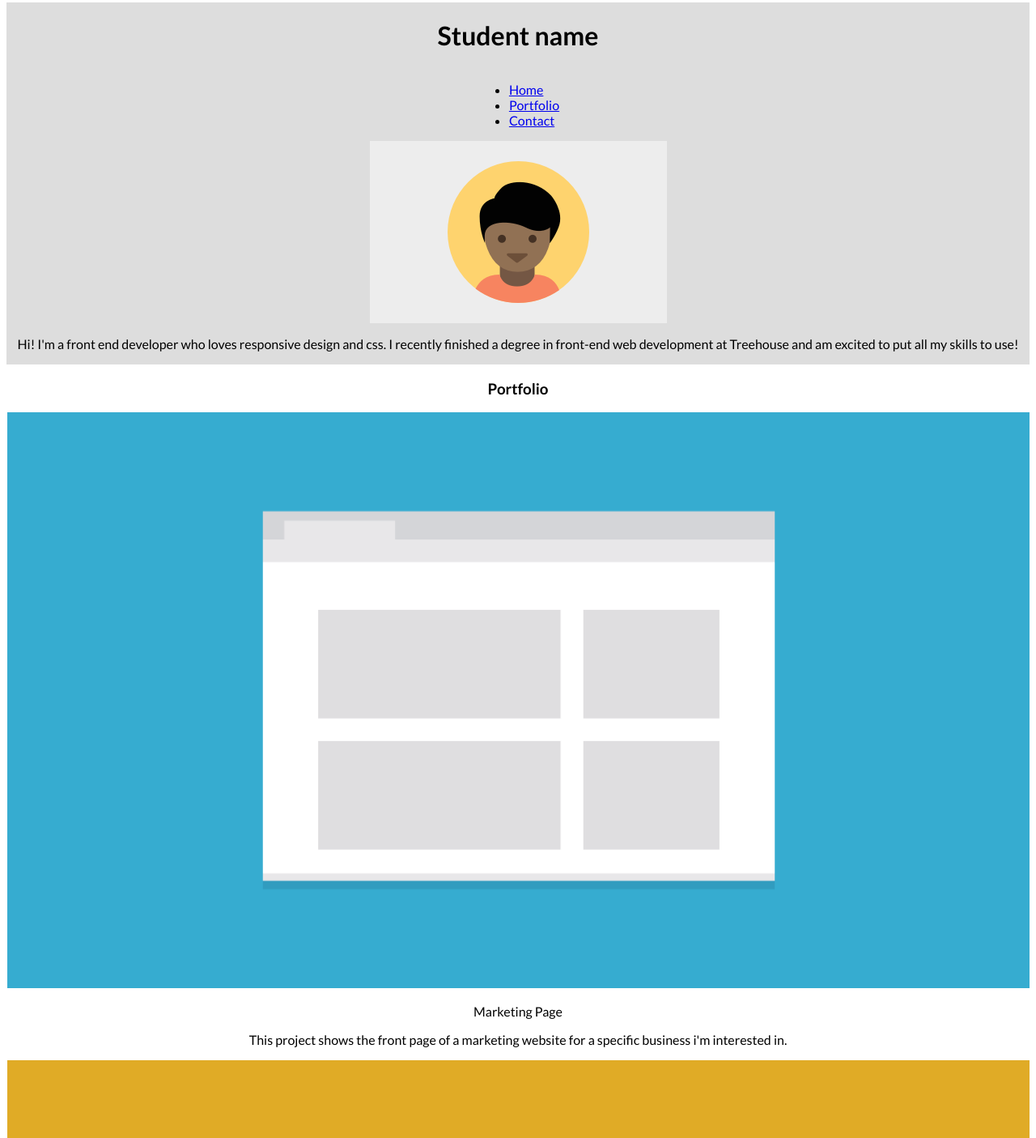
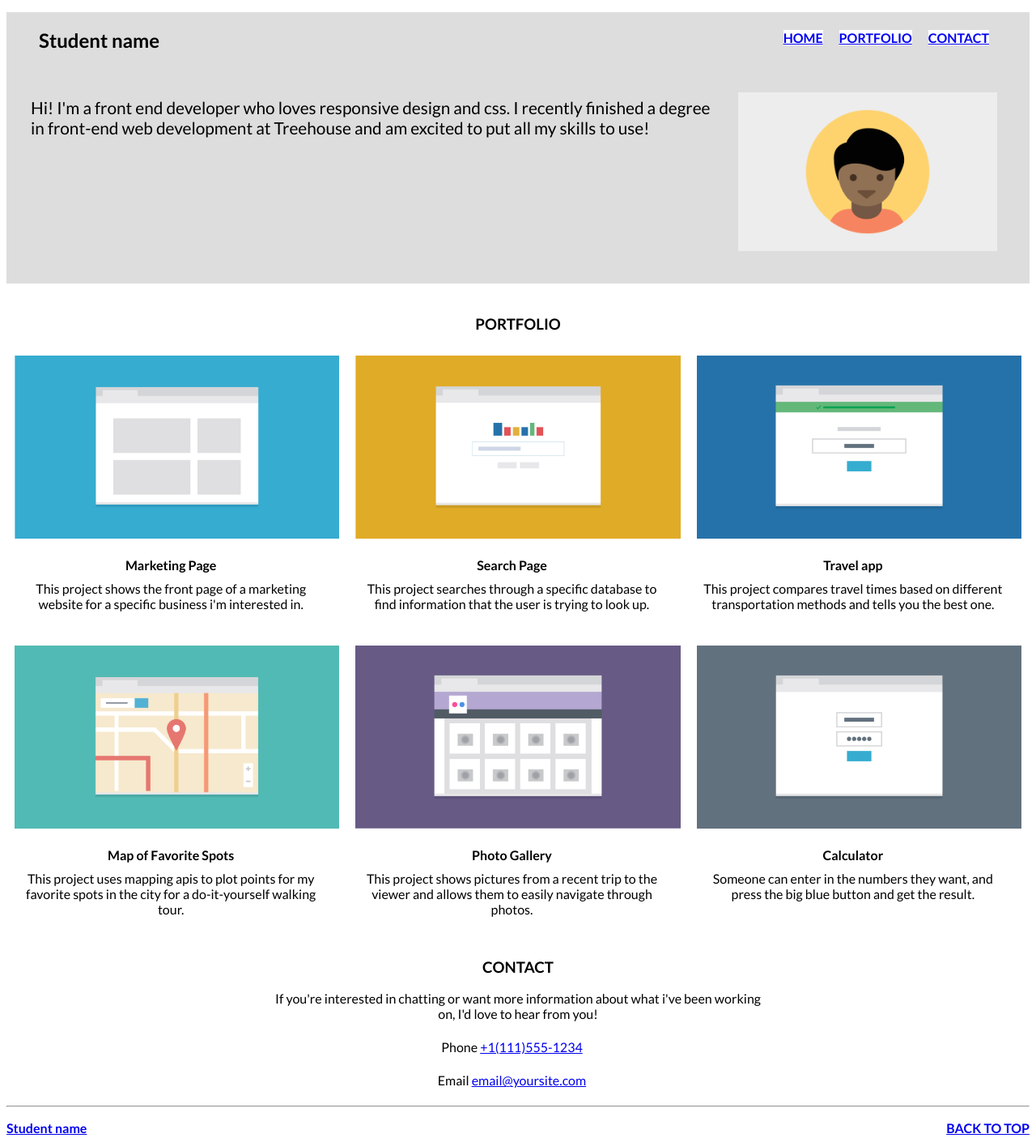
Before and after one commit to mr-first/techdegree-project-2, a plain HTML site: page index.html in a window 1280 px wide. Shown: the part 5-1410 px from the top of the page at 81% size. Drawn offline with Linux system fonts and the light colour scheme.

Commit message:
Added design for 768 and 1024px
almost finished design for 768 and 1024px. Added links to top and bottom nav and telephone and email.

```diff
--- a/css/styles.css
+++ b/css/styles.css
@@ -2,39 +2,142 @@
     font-family: 'Lato', sans-serif;
     box-sizing: border-box;
 }
-
 img {
   max-width: 100vh;
 }
 p {
     text-align: center;
+    margin-top: 6px;
+    margin-bottom: 22px;
+    margin-right: 5px;
 }
-
 h3 {
   text-align: center;
 }
-
+h1 {
+    text-align: center;
+}
+.portfolio-title {
+    size: 6rem;
+    font-weight: 600;
+    margin-top: 20px;
+    margin-bottom: 10px;
+}
 header {
     background-color: rgb(221, 221, 221);
 }
 img {
     max-width: 100%;
 }
+.item-nav-top {
+    background: white;
+    margin-right: 20px;
+    margin-bottom: 6px;
+    font-weight: bold;
+}
+.bottom-nav{
+    font-weight: bold;
+}
+ul {
+    list-style: none;
+}
+
 
 /*
     Media Queries
 */
 @media (min-width: 320px) {
-    .head-container, .pages {
+    .about, .pages, .ul-top-nav {
         display: flex;
         flex-direction: column;
-        justify-content: center;
         flex-basis: 320px;
         align-items: center;
+        justify-content: center;
+    }
+    .ul-top-nav{
+        flex-grow: 1;
+        padding-left: 0;
+        margin: 10px;
     }
     .bottom-nav{
         display: flex;
-        justify-content: space-around;
+        justify-content: space-between;
+        padding: 0;
+    }
+}
+
+@media (min-width: 768px){
+    .ul-top-nav {
+        flex-direction: row;
+    }
+    .about {
+        flex-direction: row-reverse;
+        align-items: flex-start;
+        justify-content: flex-start;
+        padding: 10px;
+    }
+    .text-about{
+        text-align: start;
+        font-size: 1.3rem;
+        flex:2;
+    }
+    .portfolio {
+        display: flex;
+        flex-wrap: wrap;
+    }
+    .page {
+        flex: 50%;
+        padding: 10px;
+    }
+    .profile-img{
+        width: 37vh;
+    }
+    p {
+        margin-right: 10px;
+    }
+    .interested {
+        margin-left: 20%;
+        margin-right: 20%;
     }
 
+@media (min-width: 1024px){
+    .topnav, .about{
+        margin: 20px;
+    }
+
+    .topnav {
+        display: flex;
+        flex-direction: row;
+        justify-content: space-between;
+        padding-left: 20px;
+    }
+    h1{
+        text-align: left;
+        width: 100%;
+    }
+    p {
+        margin-right: 15px;
+    }
+
+    .about {
+        flex-direction: row-reverse;
+        align-items: flex-start;
+        justify-content: flex-start;
+        margin-right: 10px;
+        padding-bottom: 40px;
+        padding-right: 30px;
+    }
+    .profile-img{
+        width: 40vh;
+    }
+    .page {
+        flex: 33%;
+        padding: 10px;
+    }
+    .interested {
+        margin-left: 26%;
+        margin-right: 26%;
+    }
 }
+
+}
--- a/index.html
+++ b/index.html
@@ -10,67 +10,73 @@
     </head>
     <body>
         <header>
-            <div class="head-container">
+                <nav class="top-navigation">
+                    <div class = "topnav">
                         <h1>Student name</h1>
-                <nav class="top-navigation">
-                    <ul>
-                        <li><a href="index.html">Home</a></li>
-                        <li><a href="#portfolio">Portfolio</a></li>
-                        <li><a href="#contacts">Contact</a></li>
+                        <ul class = "ul-top-nav">
+                            <li class="item-nav-top"><a href="index.html">HOME</a></li>
+                            <li class="item-nav-top"><a href="#portfolio">PORTFOLIO</a></li>
+                            <li class="item-nav-top"><a href="#contacts">CONTACT</a></li>
                         </ul>
+                    </div>
                 </nav>
-                <img src="images/responsive-layout-profile.png" alt="student profile image">
-                <p>Hi! I'm a front end developer who loves responsive design and css. I recently finished a degree in front-end web development at Treehouse and am excited to put all my skills to use!</p>
+
+                <div class="about">
+                    <img class ="profile-img" src="images/responsive-layout-profile.png" alt="student profile image">
+                    <p class="text-about">Hi! I'm a front end developer who loves responsive design and css. I recently finished a degree in front-end web development at Treehouse and am excited to put all my skills to use!</p>
                 </div>
         </header>
         <main>
+            <section id="portflio">
                 <div class="pages">
-                <section id="portflio">
-                    <h3><b>Portfolio</b></h3>
-                    <section class="marketing page">
+                        <h3><b>PORTFOLIO</b></h3>
+                    <div class="portfolio">
+                        <div class="marketing page">
                             <img src="images/portfolio-1.png" alt="marketing website">
-                        <p class="portfolio-title">Marketing Page<p></p>
+                            <p class="portfolio-title">Marketing Page</p>
                             <p>This project shows the front page of a marketing website for a specific business i'm interested in.</p>
-                    </section>
-                    <section class="search page">
+                        </div>
+                        <div class="search page">
                             <img src="images/portfolio-2.png" alt="search website">
                             <p class="portfolio-title">Search Page</p>
                             <p>This project searches through a specific database to find information that the user is trying to look up.</p>
-                    </section>
-                    <section class="travel page">
+                        </div>
+                        <div class="travel page">
                             <img src="images/portfolio-3.png" alt="travel app">
                             <p class="portfolio-title">Travel app</p>
                             <p>This project compares travel times based on different transportation methods and tells you the best one.</p>
-                    </section>
-                    <section class="sport page">
+                        </div>
+                        <div class="sport page">
                             <img src="images/portfolio-4.png" alt="favorite spots website">
                             <p class="portfolio-title">Map of Favorite Spots</p>
                             <p>This project uses mapping apis to plot points for my favorite spots in the city for a do-it-yourself walking tour.</p>
-                    </section>
-                    <section class="gallery page">
+                        </div>
+                        <div class="gallery page">
                             <img src="images/portfolio-5.png" alt="photo gallery website">
                             <p class="portfolio-title">Photo Gallery</p>
                             <p>This project shows pictures from a recent trip to the viewer and allows them to easily navigate through photos.</p>
-                    </section>
-                    <section class="calculator page">
+                        </div>
+                        <div class="calculator page">
                             <img src="images/portfolio-6.png" alt="calculator app">
                             <p class="portfolio-title">Calculator</p>
                             <p>Someone can enter in the numbers they want, and press the big blue button and get the result.</p>
+                        </div>
+                    </div>
+                </div>
             </section>
-                </section>
-            </div>
         </main>
     </body>
     <footer>
         <section id="contacts">
-            <h3><b>Contact</b></h3>
-            <p>If you're interested in chatting or want more information about what i've been working on, I'd love to hear from you!</p>
-            <p>Phone  +1(111)555-1234</p>
-            <p>Email  email@yoursite.com</p>
+            <h3><b>CONTACT</b></h3>
+            <p class="interested">If you're interested in chatting or want more information about what i've been working on, I'd love to hear from you!</p>
+            <p>Phone <a href="tel:1-111-555-1234">+1(111)555-1234</a></p>
+            <p>Email <a href="mailto:email@yoursite.com">email@yoursite.com</a></p>
             <div>
+                <hr>
                 <ul class="bottom-nav">
-                    <li class="item-1">Student name</li>
-                    <li class="item-2">BACK TO TOP</li>
+                    <li class="item-1"><a href="index.html">Student name</a></li>
+                    <li class="item-2"><a href="#top">BACK TO TOP</a></li>
                 </ul>
             </div>
     </footer>
```
Lines whose indentation alone changed are shown as unchanged.
